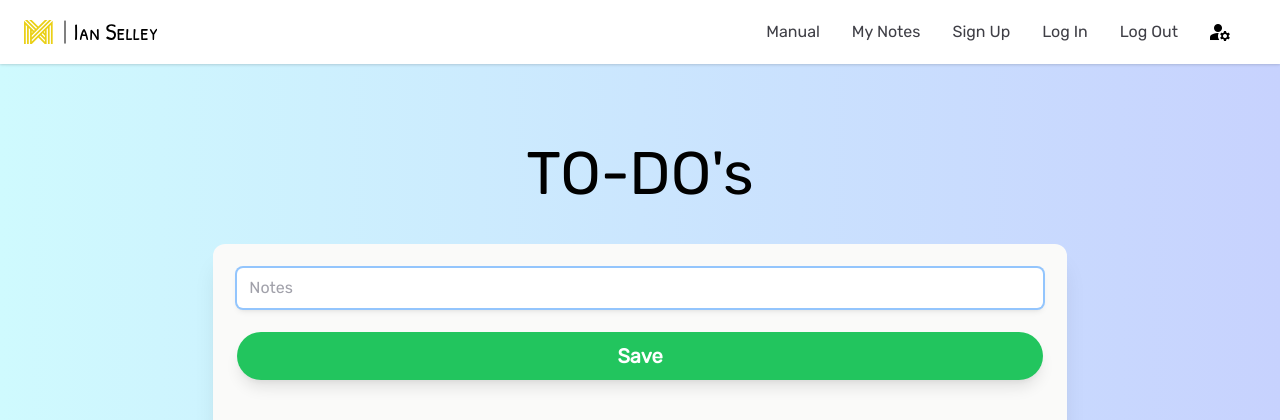
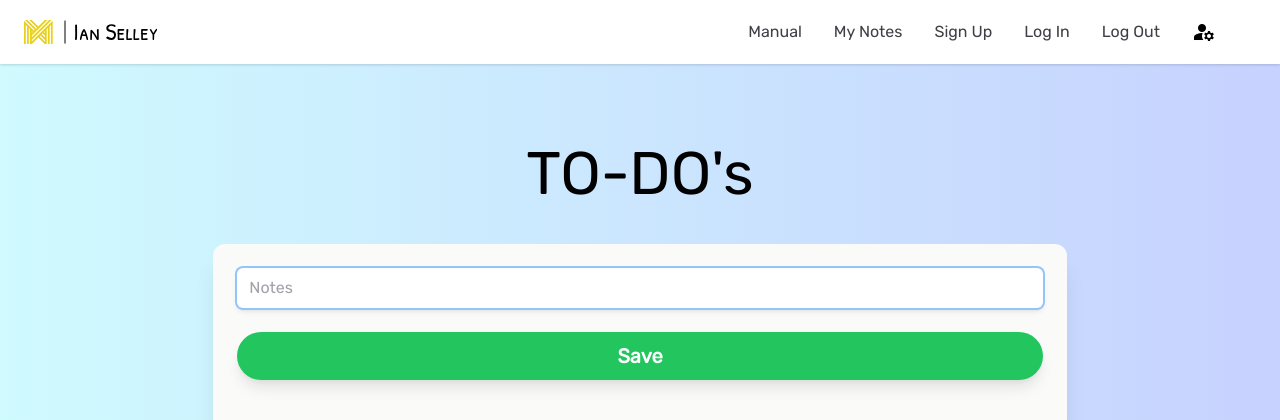
Before and after one commit to ianselley/todos-web-app, a Flask app: page / in a window 1280 px wide. Shown: the top 420 px of the page. Run offline with Flask 2, Linux system fonts and the light colour scheme; a user stored in the database is signed in; data comes from the database, SQL or seed files in the repository; some libraries are stand-ins or nearby versions.

Commit message:
Fixed margin in profile icon

```diff
--- a/website/static/main.css
+++ b/website/static/main.css
@@ -678,6 +678,11 @@ video {
   margin-bottom: 0.25rem;
 }
 
+.mx-4 {
+  margin-left: 1rem;
+  margin-right: 1rem;
+}
+
 .my-6 {
   margin-top: 1.5rem;
   margin-bottom: 1.5rem;
@@ -689,10 +694,6 @@ video {
 
 .ml-2 {
   margin-left: 0.5rem;
-}
-
-.ml-3\.5 {
-  margin-left: 0.875rem;
 }
 
 .mb-20 {
--- a/website/templates/base.html
+++ b/website/templates/base.html
@@ -65,7 +65,7 @@
                         href="login">Log In</a>
                     <a class="my-1 text-gray-700 dark:text-gray-200 hover:text-indigo-500 dark:hover:text-indigo-400 md:mx-4 md:my-0"
                         href="logout">Log Out</a>
-                    <button class="material-icons ml-3.5">manage_accounts</button>
+                    <button class="material-icons mx-4">manage_accounts</button>
 
                 </div>
             </div>
```
